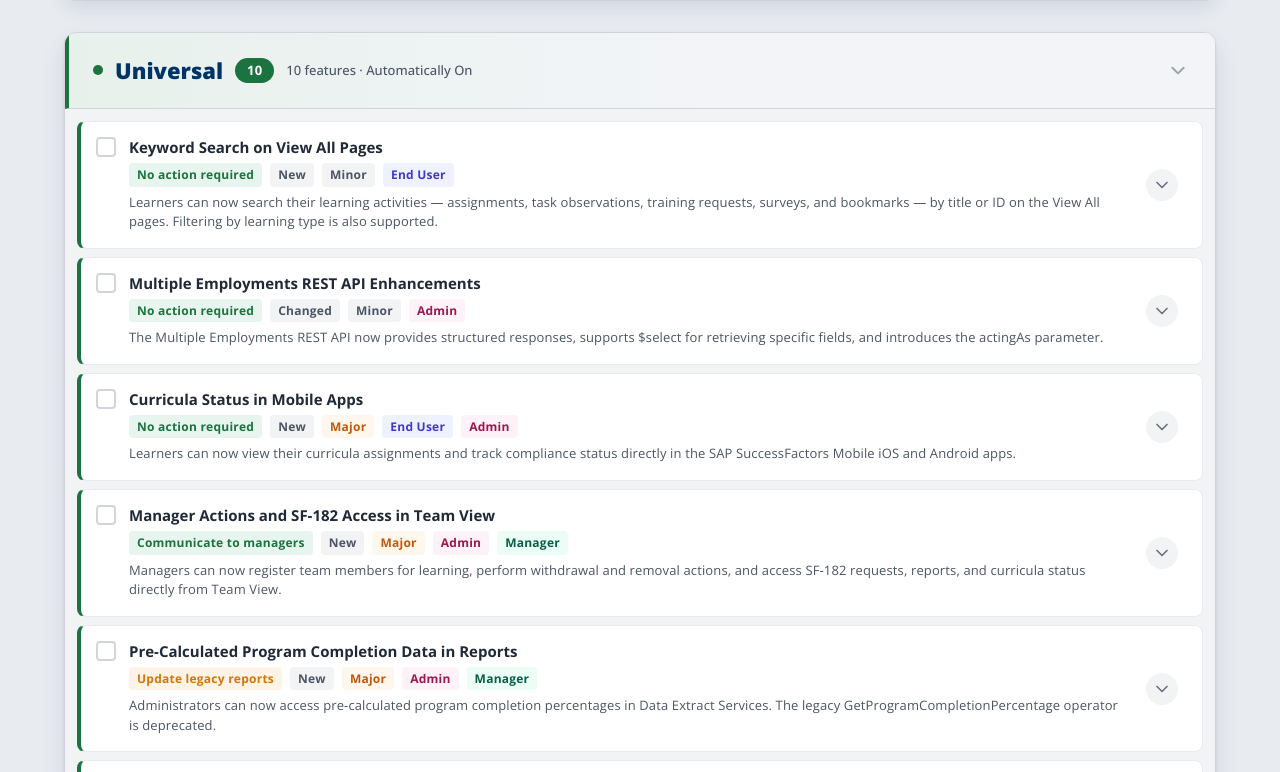
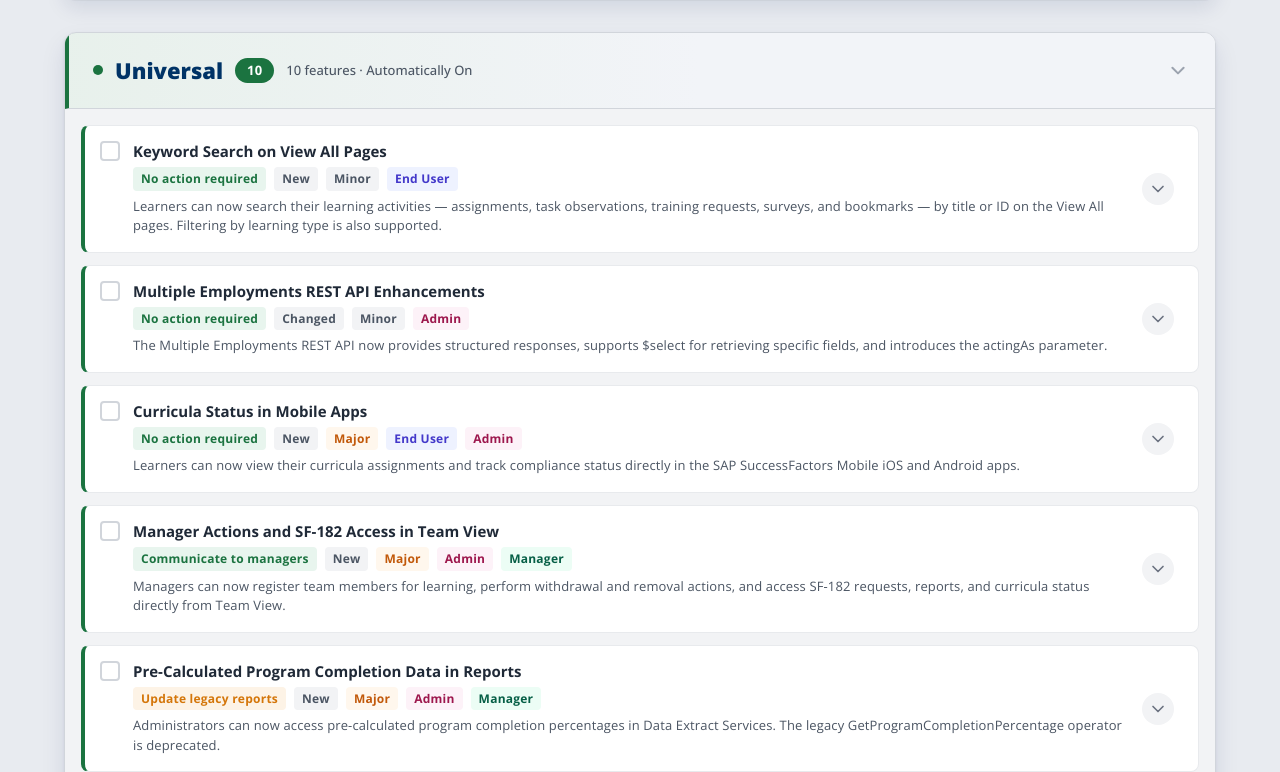
Before and after one commit to antwonjones02/sf-learning-1h-2026-release, a plain HTML site: page index.html in a window 1280 px wide. Shown: the part 974-1746 px from the top of the page. Drawn offline with nearby package versions, Linux system fonts and the light colour scheme.

Commit message:
Increase feature card gap and well padding for clearer separation
Made-with: Cursor

```diff
--- a/style.css
+++ b/style.css
@@ -734,7 +734,7 @@ img { max-width: 100%; display: block; }
 .feature-list {
   display: flex;
   flex-direction: column;
-  gap: var(--space-2);
+  gap: var(--space-3);
 }
 
 .feature-card {
@@ -1869,7 +1869,7 @@ img { max-width: 100%; display: block; }
 .category-section.collapsed .category-header { border-bottom: none; border-radius: 0; }
 
 .category-body-inner {
-  padding: var(--space-3);
+  padding: var(--space-4);
   background: var(--gray-50);
 }
 
```
